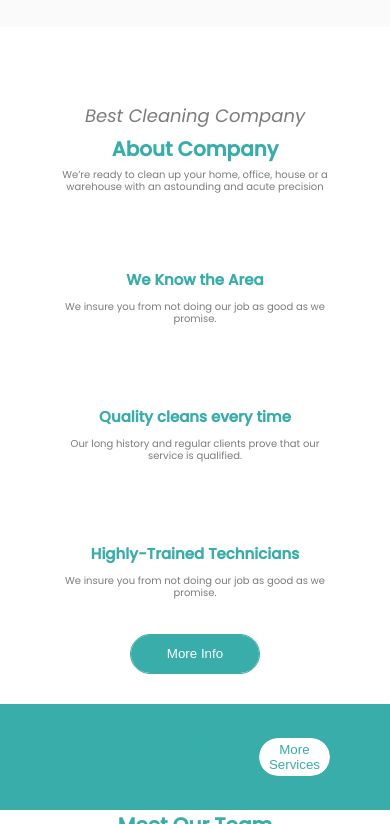
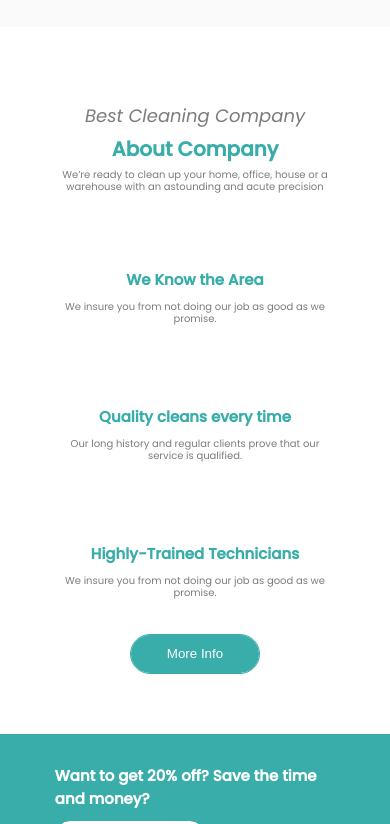
Before and after one commit to mmbliv/clean-website, a plain HTML site: page index.html in a window 390 px wide. Shown: the part 2494-3318 px from the top of the page. Drawn offline with Linux system fonts and the light colour scheme.

Commit message:
banner layout finished

```diff
--- a/default.css
+++ b/default.css
@@ -16,10 +16,12 @@ html {
     --primary-color: #38ADA9;
     --write-color: #FFFFFF;
     --secondary-color: #FAFAFA;
-    --grey-color: #EFEFEF;
+    --grey1-color: #EFEFEF;
     --grey2-color: #DEDEDE;
-    --grey-text: #7C7C7C;
-    --darkgrey-text: #3E3E3E;
+    --grey1-text: #7C7C7C;
+    --grey2-text: #3E3E3E;
+    --grey3-text: #707070;
+
 }
 
 body {
@@ -60,9 +62,6 @@ body {
     font-style: italic;
 }
 
-.text--write {
-    color: var(--write-color);
-}
 
 .section--h1 {
     font-size: 3.6rem;
@@ -72,7 +71,14 @@ body {
 
 .section--h2 {
     font-size: 2rem;
-    color: var(--primary-color)
+    color: var(--primary-color);
+
+
+}
+
+
+.text--write {
+    color: var(--write-color);
 }
 
 .main-content--text {
--- a/index.html
+++ b/index.html
@@ -230,16 +230,16 @@
         </div>
       </div>
       <!-- banner -->
-      <div class="banner">
+      <div class="banner margin--section padding--section">
         <div class="container center banner-container flex">
           <h2 class="text--write section--h2">
             Want to get 20% off? Save the time and money?
           </h2>
-          <button class="btn btn--writebg">More Services</button>
+          <button class="btn btn--writebg banner--btn">More Services</button>
         </div>
       </div>
       <!-- team section -->
-      <div class="container flex center team-container">
+      <div class="container flex center team-container margin--section">
         <h1 class="section--h1">Meet Our Team</h1>
         <div class="team__sections flex">
           <section class="team__section__subsection flex">
--- a/media-iphone.css
+++ b/media-iphone.css
@@ -133,6 +133,21 @@
         text-align: center;
     }
 
+    .banner--btn {
+        font-size: 1rem;
+        padding-left: 1rem;
+        padding-right: 1rem;
+        width: 15rem;
+        height: 3rem;
+
+    }
+
+    .banner-container {
+        flex-direction: column;
+        align-items: flex-start;
+        gap: 1rem;
+    }
+
     .team__sections {
         flex-direction: column;
         gap: 3rem;
--- a/style.css
+++ b/style.css
@@ -131,6 +131,7 @@
 .about-container {
     gap: 3rem;
     justify-content: space-between;
+    padding-bottom: 0;
 
 }
 
@@ -184,7 +185,6 @@
 }
 
 .banner-container {
-    padding: 3rem;
     justify-content: space-around;
 }
 
```
